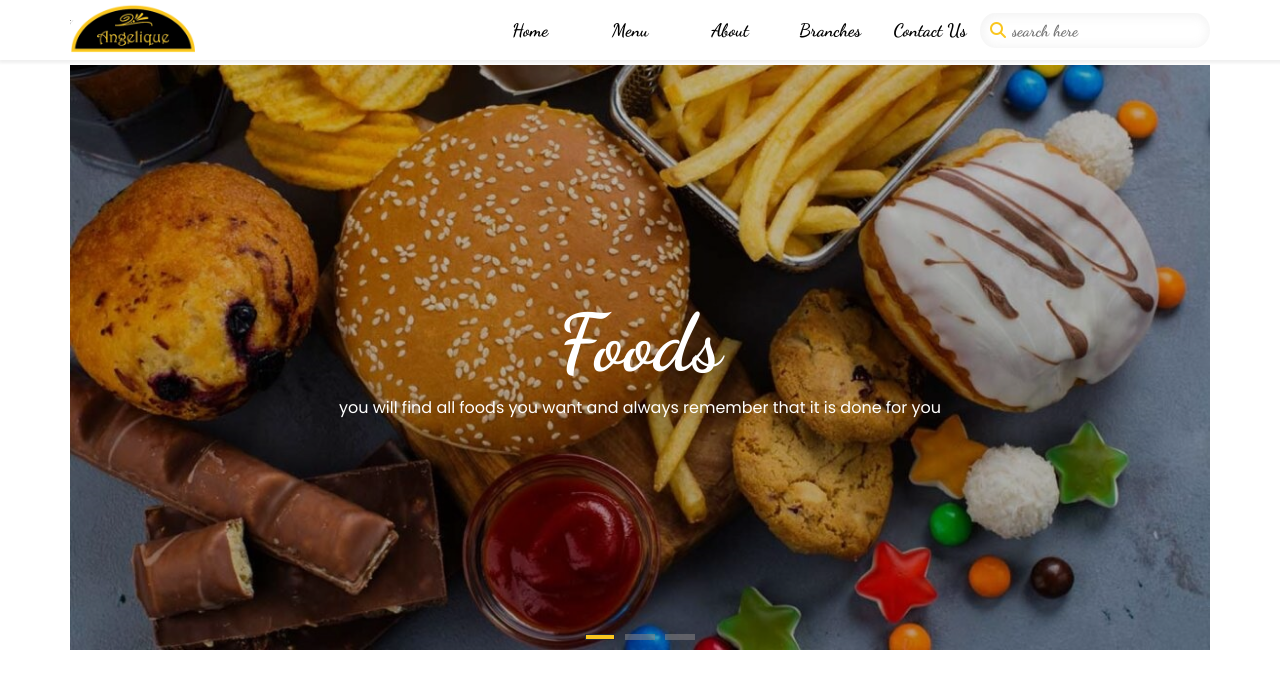
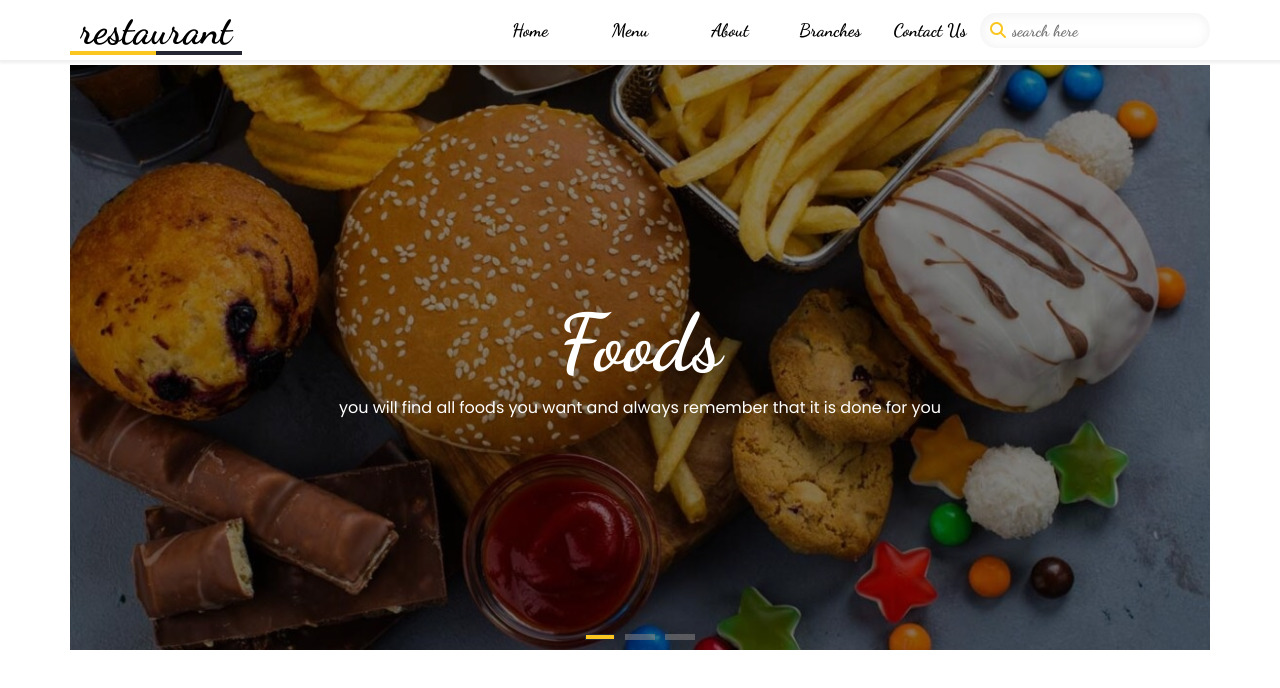
Before and after one commit to mohammed-tarek-rezk/food-menu, a plain HTML site: page index.html in a window 1280 px wide. Drawn offline with Linux system fonts and the light colour scheme.

Commit message:
last edition in landing and header

```diff
--- a/css/style.css
+++ b/css/style.css
@@ -59,8 +59,25 @@ header .container{
     justify-content: space-between;
     align-items: center;
 }
-header .container .logo a img{
-    width: 125px;
+
+header .container .logo a {
+    display: block;
+    line-height: 60px;
+    font-size: 40px;
+    font-family: 'Dancing Script', cursive;
+    color: black;
+    position: relative;
+    padding: 0 10px;
+}
+header .container .logo a::before {
+    content: "";
+    position: absolute;
+    width: 100%;
+    height: 4px;
+    bottom: 5px;
+    left: 0;
+    background-image: linear-gradient(to right,var(--main-color)50% ,var(--second-color)50%);
+
 }
 header .container .bars{
     width: 40px;
@@ -118,7 +135,7 @@ header .container ul li a::after{
     width: 100%;
     height: 3px;
     position: absolute;
-    background-color: var(--main-color);
+    background-image: linear-gradient(to right , var(--main-color) 50% , black 50%);
     bottom: 0;
     left: -100%;
     transition: all 0.5s ease;
@@ -294,7 +311,7 @@ header .container ul li form input{
     display: flex;
     justify-content: center;
     align-items: center;
-    background-color: rgba(0, 0, 0, 0.256);
+    background-color: rgba(0, 0, 0, 0.458);
 
 }
 .landing .container .paragraph div{
--- a/index.html
+++ b/index.html
@@ -9,7 +9,7 @@
     <!-- the title for the website -->
     <title>restaurant || menu</title>
     <!-- the icon for the website  -->
-    <link rel="icon" href="images/logo.png">
+    <link rel="icon" href="images/logo-edition.png">
     <!-- linking css files -->
     <link rel="stylesheet" href="css/normalize.css">
     <link rel="stylesheet" href="css/style.css">
@@ -26,7 +26,7 @@
         <input type="checkbox"  id="check" hidden class="check">
         <label for="check" class="back"></label>
         <div class="container">
-            <div class="logo"><a href="#"><img src="images/logo.png" alt=""></a></div>
+            <div class="logo"><a href="#">restaurant</a></div>
             <label class="bars" for="check"><span></span><span></span><span></span></label>
             <nav>
                 <ul>
```
Also changed, not shown: images/logo-edition.png (added), images/logo.png (deleted).
